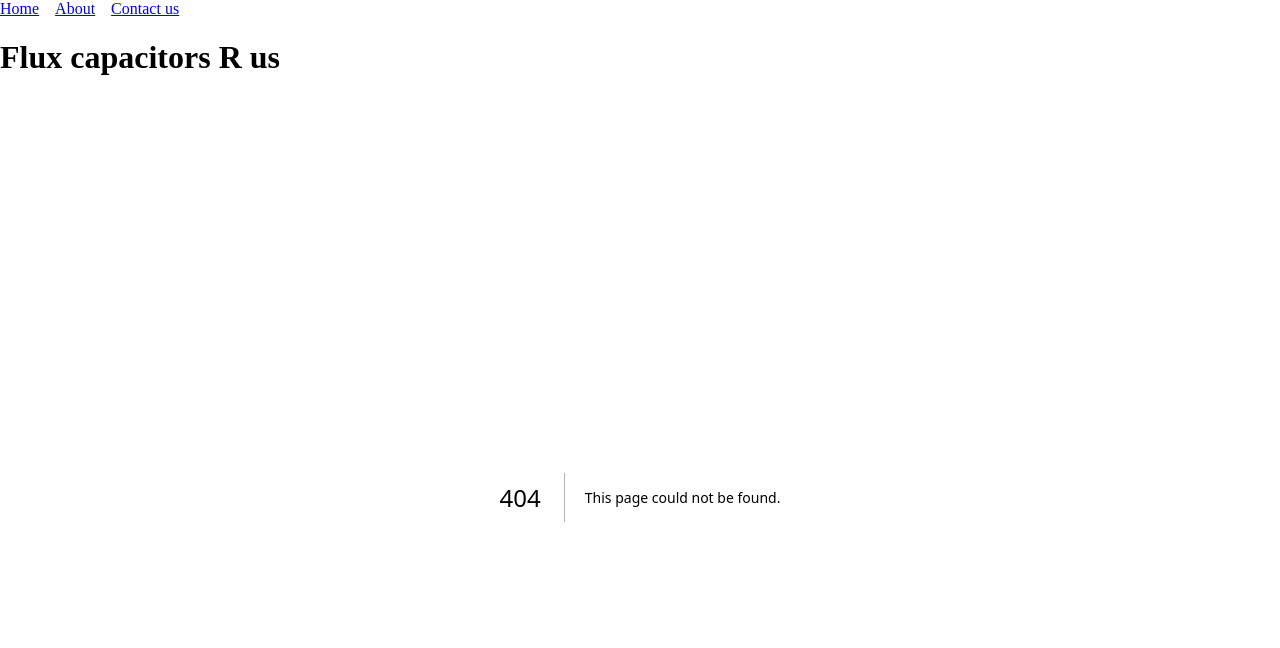
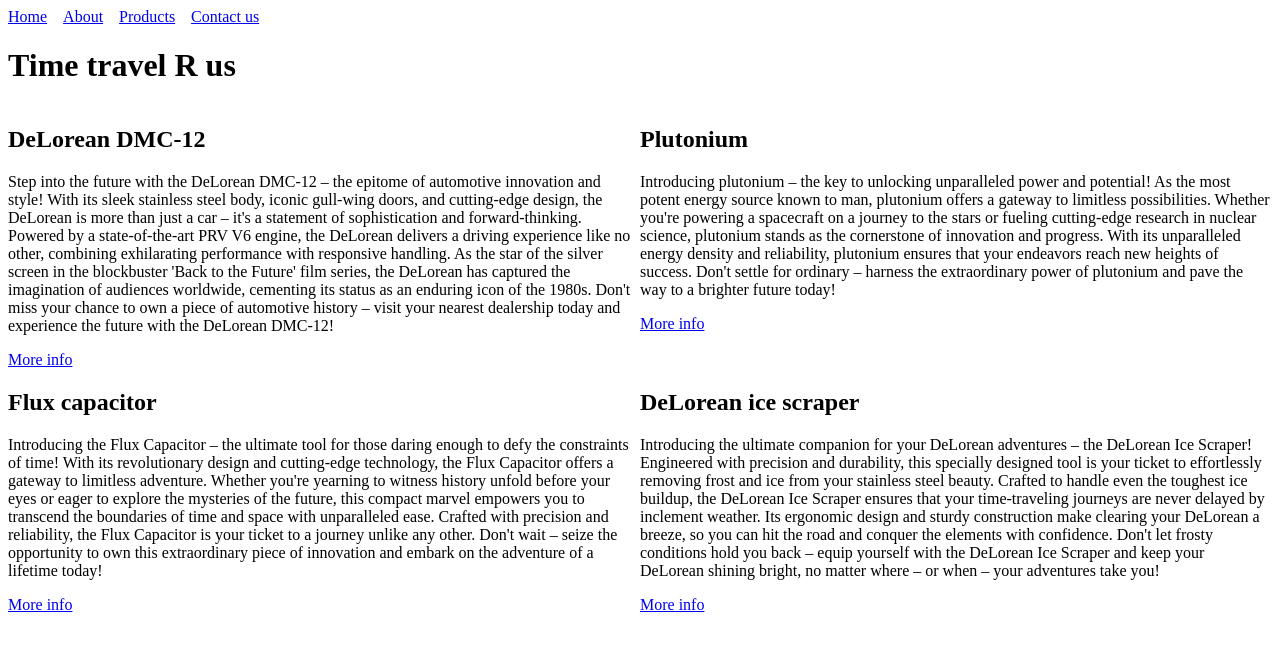
Before and after one commit to dana-ciocan/great-scott-rsc, a Next.js app: page /products in a window 1280 px wide. Before the commit this address had no page. Shown: the top 648 px of the page. Built offline with nearby package versions, Linux system fonts and the light colour scheme; data requests are answered from the project's data file.

Commit message:
Display products

```diff
--- a/src/app/about/page.tsx
+++ b/src/app/about/page.tsx
@@ -1,6 +1,6 @@
 import styles from './page.module.css';
 
-export default function About() {
+export default function AboutPage() {
   return (
     <main className={styles.main}>
       <p>
--- /dev/null
+++ b/src/app/components/Product/Product.module.css
@@ -0,0 +1,6 @@
+
+.menu {
+    display: flex;
+    flex-direction: row;
+    gap: 1rem;
+}
--- /dev/null
+++ b/src/app/components/Product/Product.tsx
@@ -0,0 +1,21 @@
+import Link from 'next/link';
+
+interface ProductProps {
+  productTitle: string;
+  productDescription: string;
+  productId: number;
+}
+
+export default function ProductCard({
+  productTitle,
+  productDescription,
+  productId,
+}: ProductProps) {
+  return (
+    <div>
+      <h2>{productTitle}</h2>
+      <p>{productDescription}</p>
+      <Link href={`/product/${productId}`}>More info</Link>
+    </div>
+  );
+}
--- a/src/app/components/menu/menu.tsx
+++ b/src/app/components/menu/menu.tsx
@@ -1,11 +1,12 @@
 import Link from 'next/link';
-import styles from './menu.module.css';
+import styles from './Menu.module.css';
 
 export default function Menu() {
   return (
     <nav className={styles.menu}>
       <Link href='/'>Home</Link>
       <Link href='/about'>About</Link>
+      <Link href='/products'>Products</Link>
       <Link href='/contact'>Contact us</Link>
     </nav>
   );
--- a/src/app/layout.tsx
+++ b/src/app/layout.tsx
@@ -1,8 +1,8 @@
 import './globals.css';
-import Menu from './components/menu/menu';
+import Menu from './components/Menu/Menu';
 export const metadata = {
-  title: 'Create Next App',
-  description: 'Generated by create next app',
+  title: 'Time travel R us',
+  description: 'We will get you when you want to go',
 };
 
 export default function RootLayout({
@@ -14,7 +14,7 @@
     <html lang='en'>
       <body>
         <Menu />
-        <h1>Flux capacitors R us</h1>
+        <h1>Time travel R us</h1>
         {children}
       </body>
     </html>
--- /dev/null
+++ b/src/app/product/page.module.css
@@ -0,0 +1,5 @@
+.main {
+  display: grid;
+  grid-template-columns: repeat(2, 1fr);
+  grid-template-rows: auto;
+}
--- /dev/null
+++ b/src/app/product/page.tsx
@@ -0,0 +1,6 @@
+import Product from '../components/Product/Product';
+import styles from './page.module.css';
+
+export default function ProductPage() {
+  return <main className={styles.main}></main>;
+}
--- /dev/null
+++ b/src/app/products/page.module.css
@@ -0,0 +1,5 @@
+.main {
+  display: grid;
+  grid-template-columns: repeat(2, 1fr);
+  grid-template-rows: auto;
+}
--- /dev/null
+++ b/src/app/products/page.tsx
@@ -0,0 +1,30 @@
+import ProductCard from '../components/Product/Product';
+import styles from './page.module.css';
+
+async function getData() {
+  const res = await fetch('http://localhost:4000/products');
+
+  if (!res.ok) {
+    throw new Error('Failed to fetch data');
+  }
+
+  return res.json();
+}
+
+export default async function ProductsPage() {
+  const products = await getData();
+  return (
+    <main className={styles.main}>
+      {products.map((product: Product) => {
+        return (
+          <ProductCard
+            productTitle={product.title}
+            productDescription={product.description}
+            key={product.id}
+            productId={product.id}
+          />
+        );
+      })}
+    </main>
+  );
+}
--- /dev/null
+++ b/src/types/product.ts
@@ -0,0 +1,5 @@
+interface Product {
+  id: number;
+  title: string;
+  description: string;
+}
```
